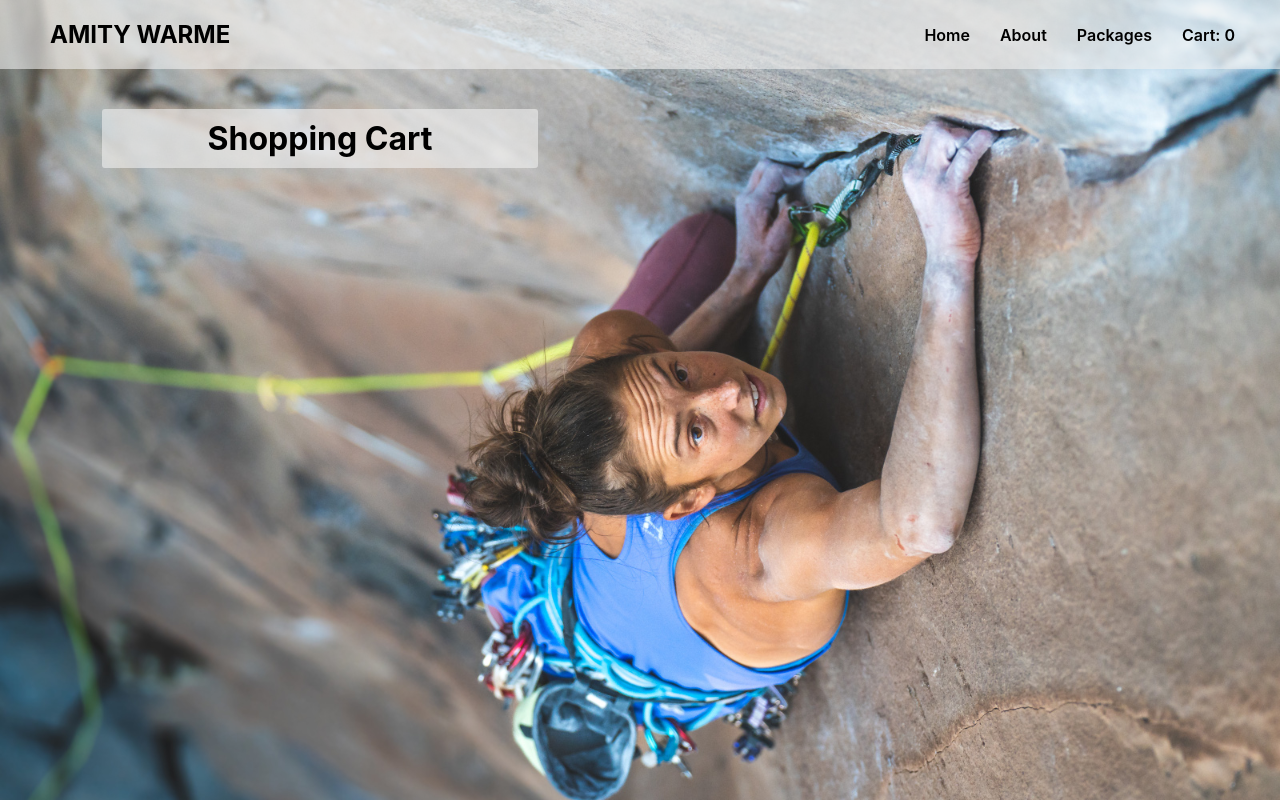
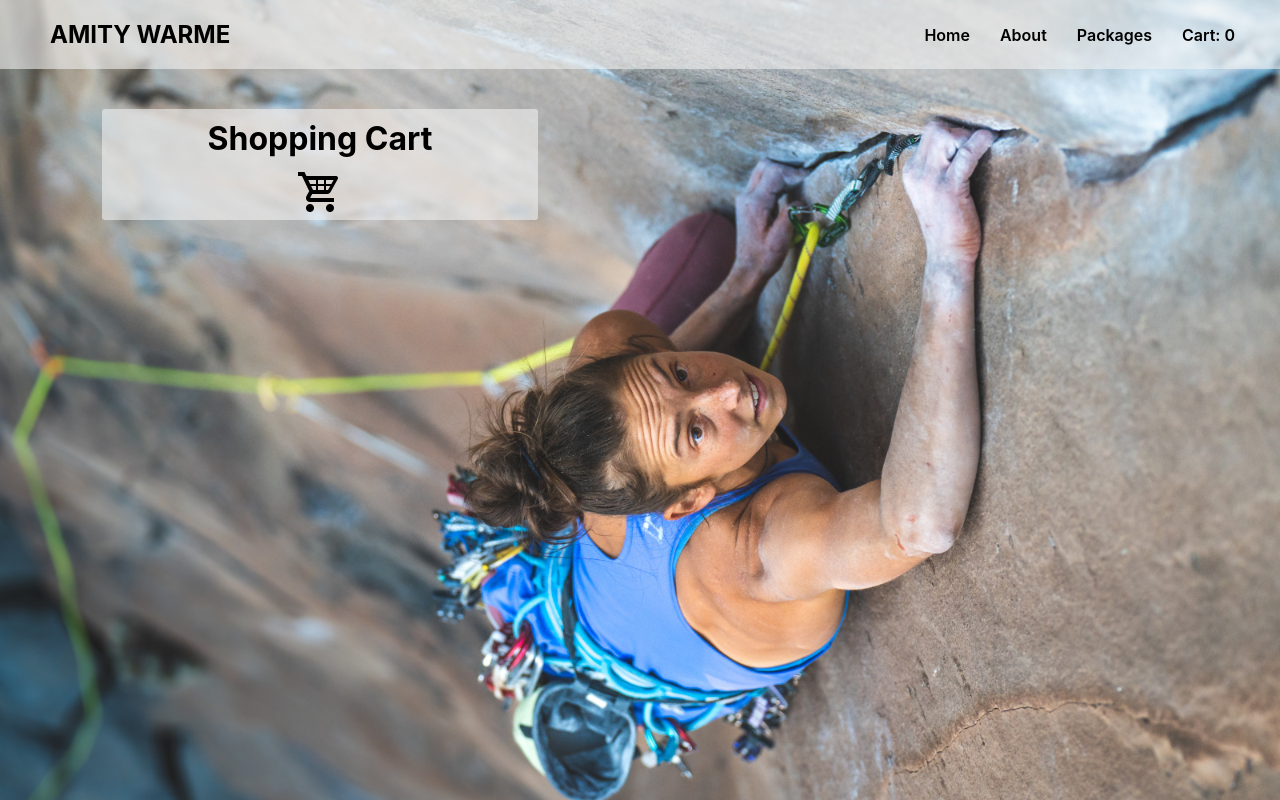
Before and after one commit to connorwarme/shopping-cart, a React (Create React App) app: page /cart in a window 1280 px wide. Shown: the top 800 px of the page. Built offline with nearby package versions, Linux system fonts and the light colour scheme.

Commit message:
Add an empty cart logo on Cart component; working on animation

```diff
--- a/src/App.css
+++ b/src/App.css
@@ -74,11 +74,19 @@ ul > a:active {
 }
 
 
-@keyframes App-logo-spin {
+@keyframes cart-logo {
   from {
     transform: rotate(0deg);
   }
   to {
-    transform: rotate(360deg);
+    transform: rotate(45deg);
   }
 }
+@keyframes logo-2 {
+  from {
+    transform: rotate(45deg);
+  }
+  to {
+    transform: rotate(-45deg);
+  }
+}
--- a/src/components/Cart.js
+++ b/src/components/Cart.js
@@ -1,5 +1,6 @@
 import React, { useEffect } from "react";
 import { Link } from "react-router-dom";
+import Logo from '../imgs/cart.png';
 import '../style/Cart.css';
 
 const Cart = ({ cart, del, inc, dec }) => {
@@ -18,6 +19,15 @@ const Cart = ({ cart, del, inc, dec }) => {
                 <div className="checkout-container">
                     <p>Order Total: ${calculateTotal()}</p>
                     <button><Link to="/checkout">Checkout</Link></button>
+                </div>
+            )
+        }
+    }
+    const cartLogo = () => {
+        if (cart.length === 0) {
+            return (
+                <div className="cart-logo-container">
+                    <img src={Logo} alt="Empty Shopping Cart"></img>
                 </div>
             )
         }
@@ -45,6 +55,7 @@ const Cart = ({ cart, del, inc, dec }) => {
                 )
             })}
             </ul>
+            <div>{cartLogo()}</div>
             <div className="cart-total">{checkoutBtn()}</div>
             </div>
         </div>
--- a/src/style/Cart.css
+++ b/src/style/Cart.css
@@ -121,3 +121,8 @@ li > * {
 .checkout-container > button > a:active {
 
 }
+@media (prefers-reduced-motion: no-preference) {
+    .cart-logo-container > img {
+      animation: cart-logo 4s ease-in-out;
+    }
+  }
```
Also changed, not shown: src/notes.md (+0 -2 lines), src/imgs/cart.png (added).
